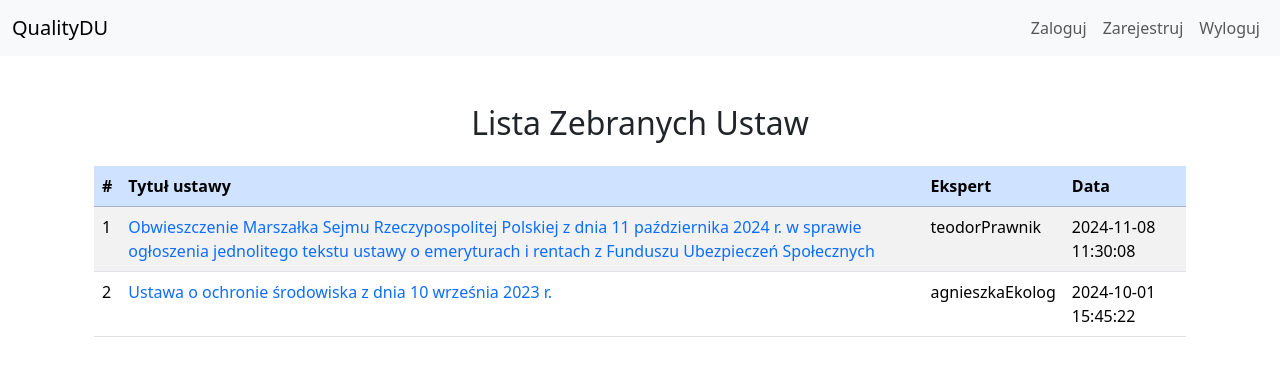
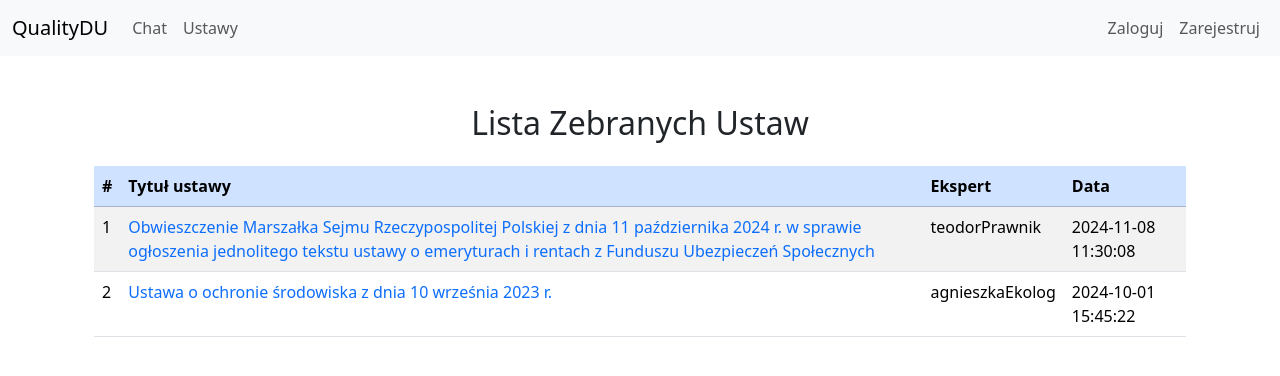
Before and after one commit to QualityDU/QualityDU, a Flask app: page /act/all in a window 1280 px wide. Shown: the top 376 px of the page. Run offline with Flask 3, Linux system fonts and the light colour scheme.

Commit message:
Fix navbar

```diff
--- a/backend/templates/base.html
+++ b/backend/templates/base.html
@@ -14,31 +14,13 @@
     {% endblock %}
 </head>
 <body>
-    <nav class="navbar navbar-expand-lg navbar-light bg-light">
-        <div class="container-fluid">
-            <a class="navbar-brand" href="{{ url_for('core_bp.home') }}">QualityDU</a>
-            <button class="navbar-toggler" type="button" data-bs-toggle="collapse" data-bs-target="#navbarNav" aria-controls="navbarNav" aria-expanded="false" aria-label="Toggle navigation">
-                <span class="navbar-toggler-icon"></span>
-            </button>
-            <div class="collapse navbar-collapse" id="navbarNav">
-                <ul class="navbar-nav ms-auto">
-                    <li class="nav-item">
-                        <a class="nav-link" href="{{ url_for('auth_bp.login') }}">Zaloguj</a>
-                    </li>
-                    <li class="nav-item">
-                        <a class="nav-link" href="{{ url_for('auth_bp.register') }}">Zarejestruj</a>
-                    </li>
-                    <li class="nav-item">
-                        <a class="nav-link" href="{{ url_for('auth_bp.logout') }}">Wyloguj</a>
-                    </li>
-                </ul>
-            </div>
-        </div>
-    </nav>
+    {% include 'nav.html' %}
+
     <div class="container mt-5">
         {% block content %}
         {% endblock %}
     </div>
+
     {% with messages = get_flashed_messages(with_categories=true) %}
         {% if messages %}
             <div id="flash-messages" class="toast-container position-fixed bottom-0 end-0 p-3">
--- /dev/null
+++ b/backend/templates/nav.html
@@ -0,0 +1,34 @@
+<nav class="navbar navbar-expand-lg navbar-light bg-light">
+    <div class="container-fluid">
+        <a class="navbar-brand" href="{{ url_for('core_bp.home') }}">QualityDU</a>
+
+        <button class="navbar-toggler" type="button" data-bs-toggle="collapse" data-bs-target="#navbarNav" aria-controls="navbarNav" aria-expanded="false" aria-label="Toggle navigation">
+            <span class="navbar-toggler-icon"></span>
+        </button>
+
+        <div class="collapse navbar-collapse" id="navbarNav">
+            <ul class="navbar-nav me-auto">
+                <li class="nav-item">
+                    <a class="nav-link" href="{{ url_for('chat_bp.chat') }}">Chat</a>
+                </li>
+                <li class="nav-item">
+                    <a class="nav-link" href="{{ url_for('act_bp.all_acts') }}">Ustawy</a>
+                </li>
+            </ul>
+            <ul class="navbar-nav ms-auto">
+                {% if current_user.is_authenticated %}
+                    <li class="nav-item">
+                        <a class="nav-link" href="{{ url_for('auth_bp.logout') }}">Wyloguj</a>
+                    </li>
+                {% else %}
+                    <li class="nav-item">
+                        <a class="nav-link" href="{{ url_for('auth_bp.login') }}">Zaloguj</a>
+                    </li>
+                    <li class="nav-item">
+                        <a class="nav-link" href="{{ url_for('auth_bp.register') }}">Zarejestruj</a>
+                    </li>
+                {% endif %}
+            </ul>
+        </div>
+    </div>
+</nav>
```
Also changed, not shown: backend/apps/chat/views.py (+6 -1 lines).
